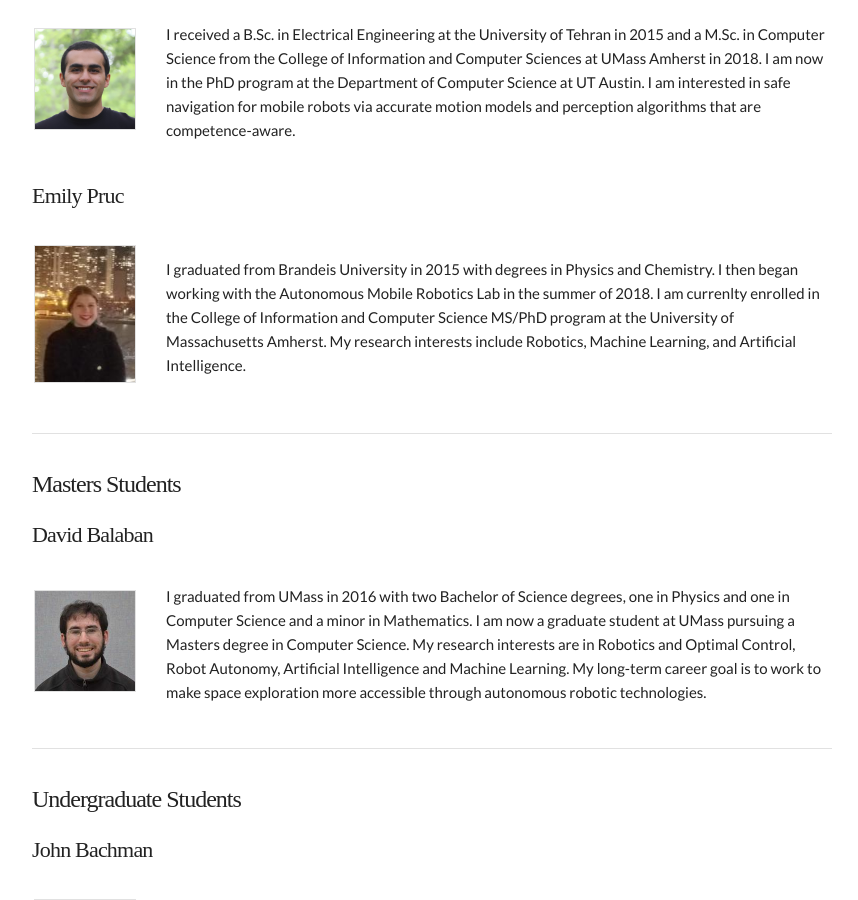
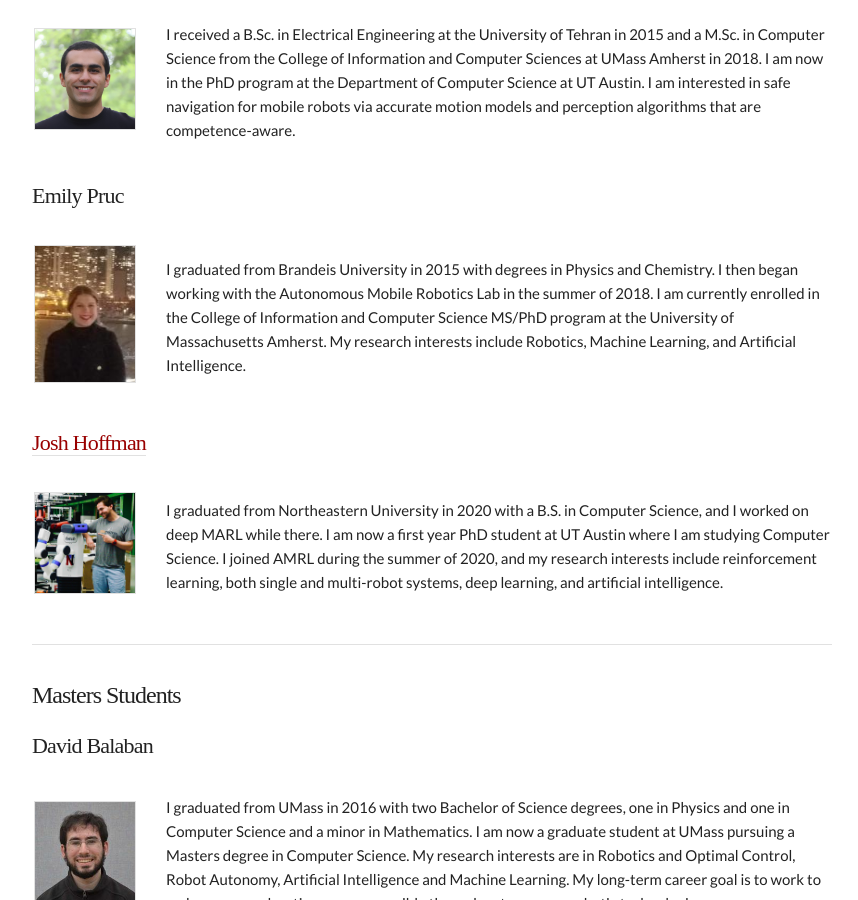
Before and after one commit to ut-amrl/ut-amrl.github.io, a Jekyll site: the page built from people.md, in a window 1280 px wide and 900 px high, scrolled down 840 px. Shown: the whole window, without its empty margins (208-1066 px from the left). Built offline with Jekyll 4.4.1, drawn with Linux system fonts in a browser that asks for light colours; nearby versions of some CDN libraries; some web fonts are replaced.

Commit message:
added Josh to people

```diff
--- a/people.md
+++ b/people.md
@@ -28,7 +28,12 @@ order: 1
 
 #### Emily Pruc
 
-|![Emily Pruc](assets/images/people/emily_pruc.jpg)  | I graduated from Brandeis University in 2015 with degrees in Physics and Chemistry. I then began working with the Autonomous Mobile Robotics Lab in the summer of 2018. I am currenlty enrolled in the College of Information and Computer Science MS/PhD program at the University of Massachusetts Amherst. My research interests include Robotics, Machine Learning, and Artificial Intelligence. |
+|![Emily Pruc](assets/images/people/emily_pruc.jpg)  | I graduated from Brandeis University in 2015 with degrees in Physics and Chemistry. I then began working with the Autonomous Mobile Robotics Lab in the summer of 2018. I am currently enrolled in the College of Information and Computer Science MS/PhD program at the University of Massachusetts Amherst. My research interests include Robotics, Machine Learning, and Artificial Intelligence. |
+{: .people_table_hack}
+
+#### [Josh Hoffman](https://www.joshbhoffman.com/)
+
+|![Josh Hoffman](assets/images/people/josh_hoffman.jpg)  | I graduated from Northeastern University in 2020 with a B.S. in Computer Science, and I worked on deep MARL while there. I am now a first year PhD student at UT Austin where I am studying Computer Science. I joined AMRL during the summer of 2020, and my research interests include reinforcement learning, both single and multi-robot systems, deep learning, and artificial intelligence. |
 {: .people_table_hack}
 
 ---
```
Also changed, not shown: assets/images/people/josh_hoffman.jpg (added).
